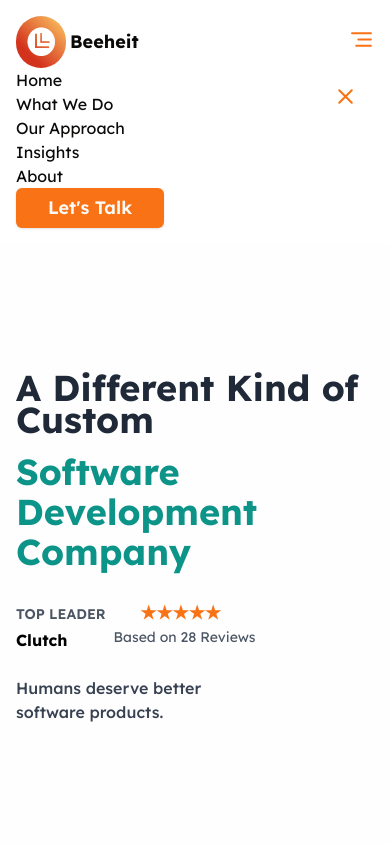
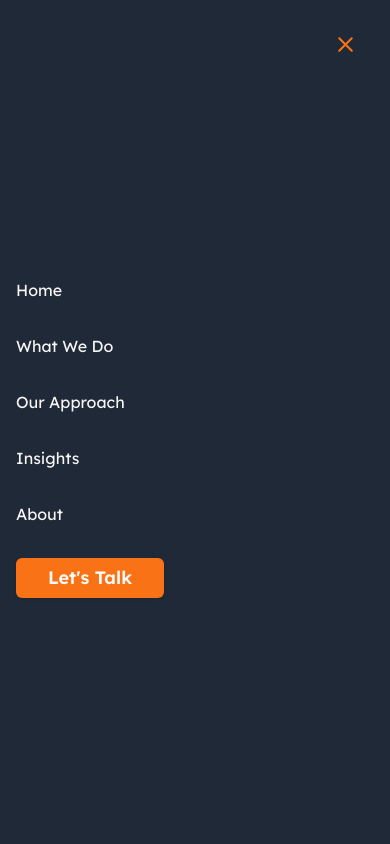
Before and after one commit to jonyBhatt/Beeheit, a Next.js app: page / in a window 390 px wide. Both pictures are taken after a click on the button 361 px from the left and 39 px from the top of the page. Shown: the top 844 px of the page. Built offline with nearby package versions, Linux system fonts and the light colour scheme.

Commit message:
Update navbar

```diff
--- a/components/shared/Navbar.tsx
+++ b/components/shared/Navbar.tsx
@@ -83,6 +83,8 @@ const Navbar = () => {
       </div>
 
       {/* Mobile Menu */}
+      {isOpen && (
+        <div className="md:hidden absolute top-0 left-0 w-full bg-gray-800 text-secondary dark:text-white p-4 space-y-4 h-svh ">
           <AnimatePresence>
             {isOpen && (
               <motion.div
@@ -90,6 +92,14 @@ const Navbar = () => {
                 animate={{ y: 0, opacity: 1 }}
                 exit={{ y: "100%", opacity: 0 }}
                 transition={{ duration: 0.4, ease: "easeInOut" }}
+                style={{
+                  display: "flex",
+                  flexDirection: "column",
+                  alignItems: "start",
+                  gap: "2rem",
+                  justifyContent: "center",
+                  minHeight: "100svh",
+                }}
               >
                 <button
                   onClick={closeMenu}
@@ -133,6 +143,8 @@ const Navbar = () => {
               </motion.div>
             )}
           </AnimatePresence>
+        </div>
+      )}
     </nav>
   );
 };
@@ -144,7 +156,6 @@ export default Navbar;
  * md:hidden absolute top-0 left-0 w-full bg-gray-800  p-4 space-y-4
  */
 
-
 /**
  *  className="md:hidden absolute top-0 left-0 w-full bg-gray-800 text-secondary dark:text-white p-4 space-y-4 h-svh flex flex-col items-start justify-center gap-8"
  */
```
Lines whose indentation alone changed are shown as unchanged.
